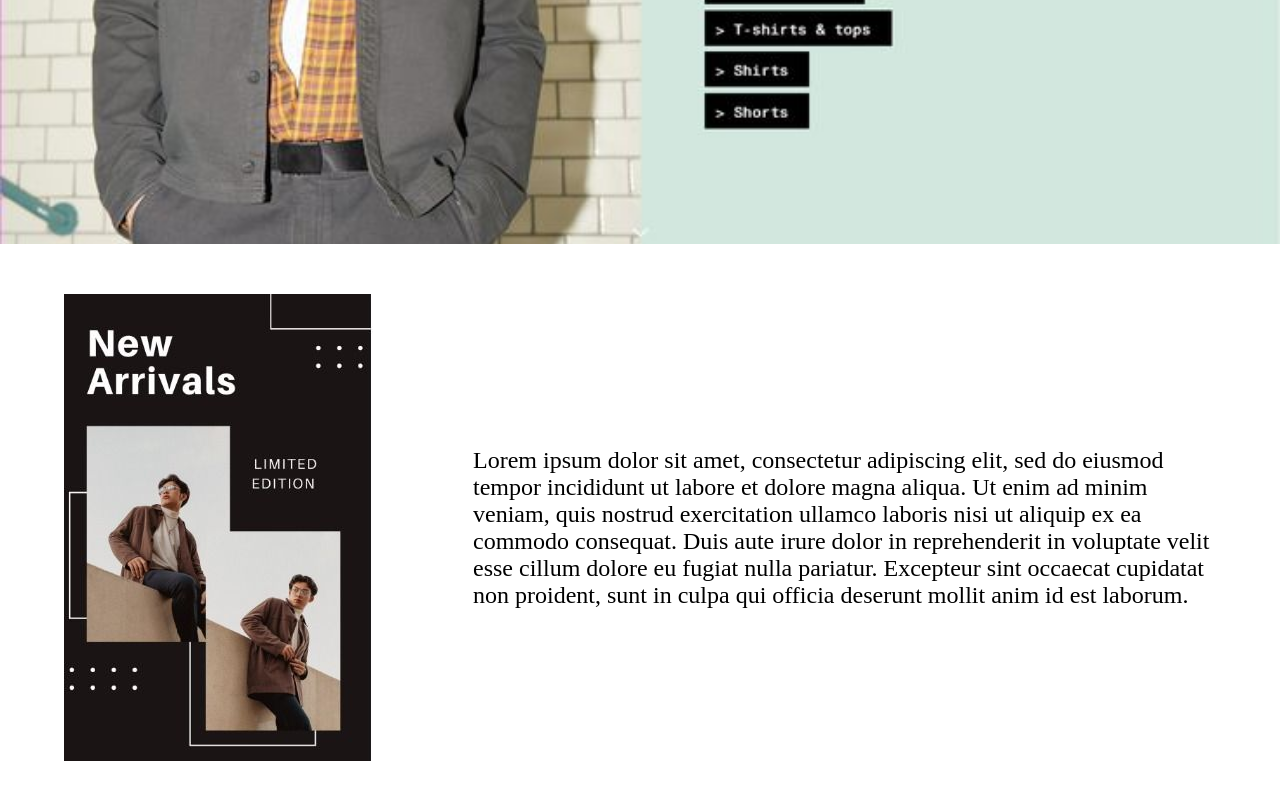
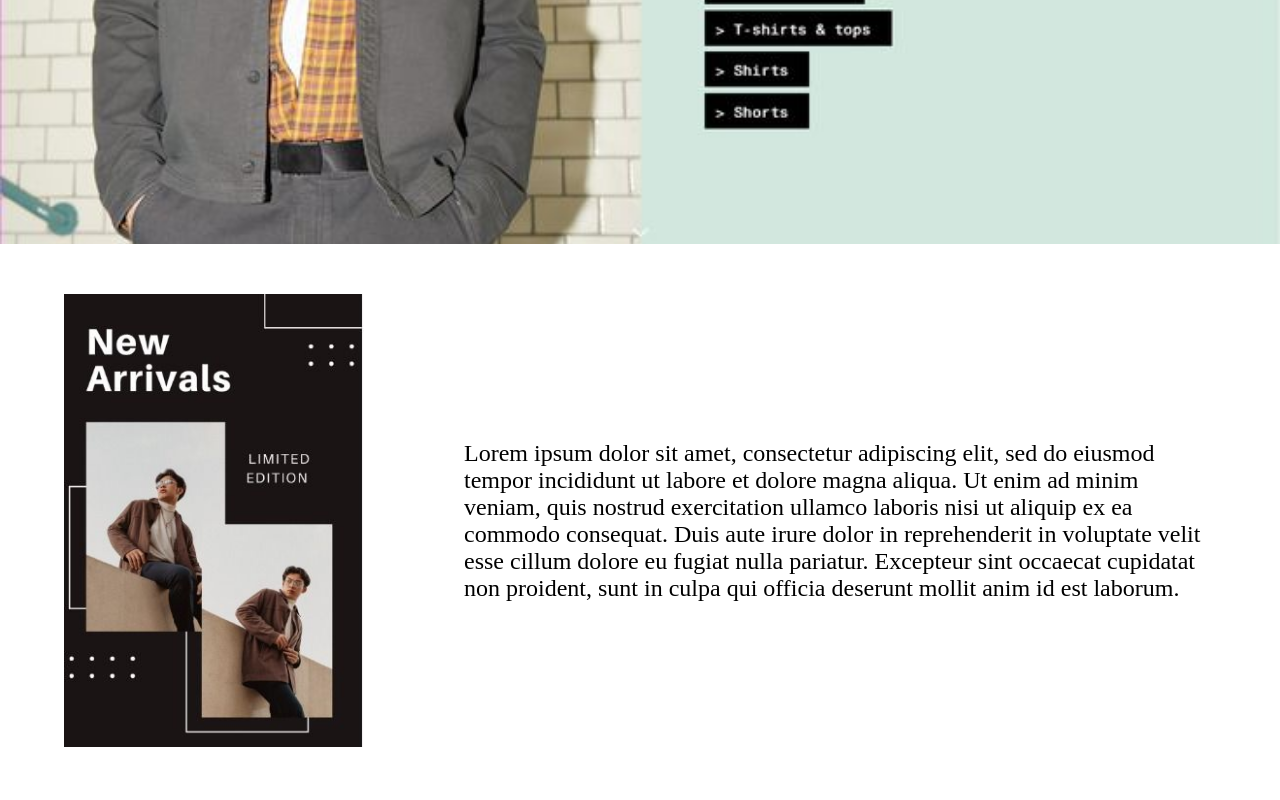
Before and after one commit to bobmcw/odin-shopping-website, a React (Vite) app: page /title in a window 1280 px wide. Shown: the part 446-1246 px from the top of the page. Built offline with nearby package versions, Linux system fonts and the light colour scheme; no server answers.

Commit message:
made the image in text with image component scale better

```diff
--- a/src/styles/ImageWithText.module.css
+++ b/src/styles/ImageWithText.module.css
@@ -8,7 +8,9 @@
     background-color: rgba(255, 255, 255, 0.5);
 }
 .image {
+    min-width: 300px;
     max-width: 50%;
+    max-height: 467px;
 }
 .paragraph{
     align-self: center;
```
